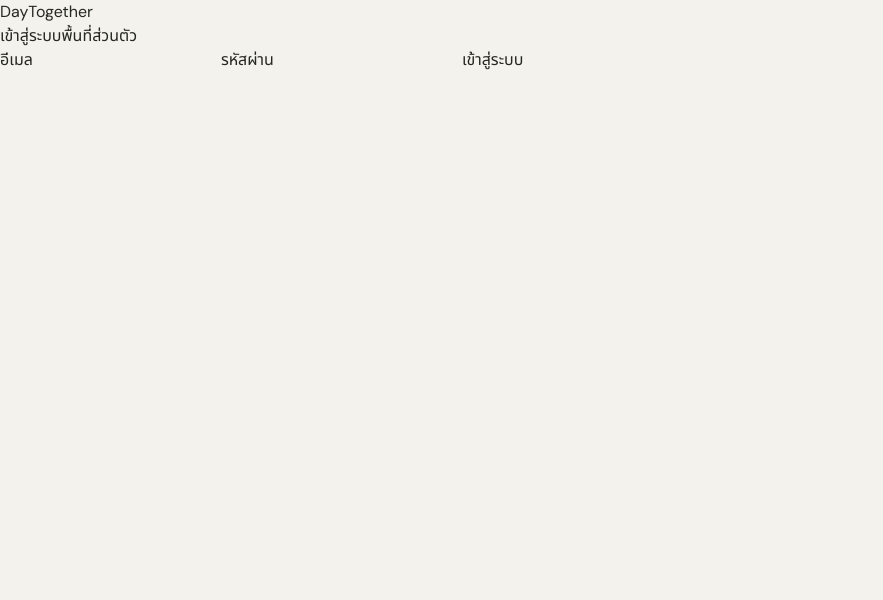
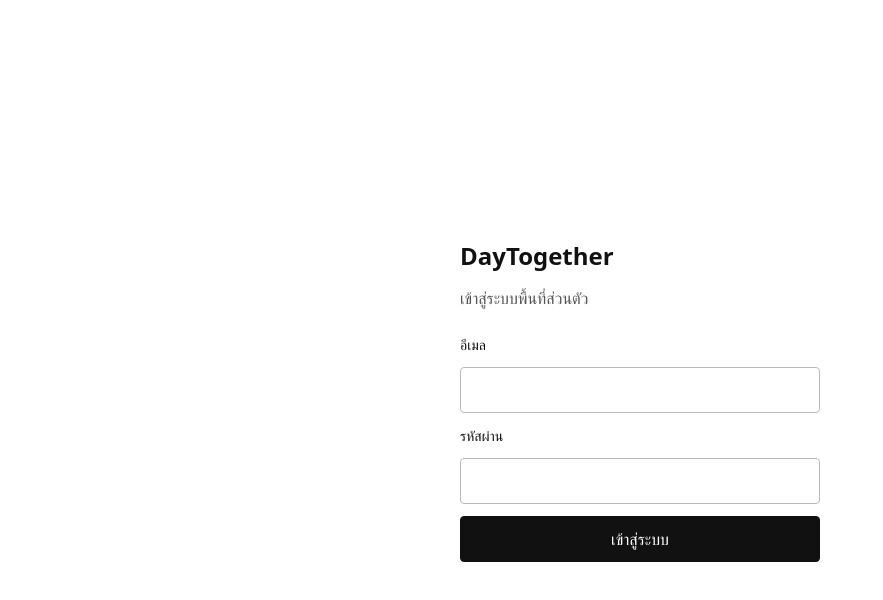
Before and after one commit to smmm1/money102, a React (Vite) app: page / in a window 1280 px wide. Shown: the top 600 px of the page, without its empty margins (0-883 px from the left). Built offline with nearby package versions, Linux system fonts and the light colour scheme; no server answers.

Commit message:
Reset app shell to Cloudflare authentication only

```diff
--- a/src/auth.css
+++ b/src/auth.css
@@ -1,32 +1,14 @@
-@import url('https://fonts.googleapis.com/css2?family=DM+Sans:wght@400;500;600;700&family=Noto+Sans+Thai:wght@400;500;600;700&display=swap');
-:root{--auth-ink:#20251f;--auth-moss:#425a49;--auth-sage:#a8b5a0;--auth-paper:#f7f6f0;--auth-white:#fffefa;--auth-line:#d9ddd3;--auth-muted:#747b70;--auth-rust:#a45e48}
-.cc-auth-screen{min-height:100svh;display:grid;place-items:center;padding:clamp(14px,3vw,42px);background:#e9ece5;color:var(--auth-ink);font-family:"DM Sans","Noto Sans Thai",sans-serif}
-.cc-auth-frame{position:relative;display:grid;grid-template-columns:minmax(0,1.12fr) minmax(390px,.88fr);width:min(1160px,100%);min-height:min(740px,calc(100svh - 56px));overflow:hidden;background:var(--auth-white);border:1px solid #d5dbd1;box-shadow:0 26px 80px #28382b16}
-.cc-auth-brand-panel{position:relative;isolation:isolate;display:flex;flex-direction:column;justify-content:space-between;min-width:0;overflow:hidden;padding:clamp(28px,4.4vw,62px);background:#dfe6dc;color:var(--auth-ink)}
-.cc-auth-brand-panel:before{position:absolute;z-index:-1;right:-10%;bottom:-23%;width:min(660px,95%);aspect-ratio:1;border:1px solid #9eae9b;border-radius:50%;box-shadow:0 0 0 42px #aab9a333,0 0 0 84px #aab9a322,0 0 0 126px #aab9a314;content:""}
-.cc-auth-brand-panel:after{position:absolute;z-index:-1;top:25%;right:12%;width:clamp(120px,19vw,250px);aspect-ratio:1;border-radius:50%;background:radial-gradient(circle at 35% 30%,#f8f7ef 0 3%,#b8c5b2 4% 42%,#849982 43% 44%,transparent 45%);opacity:.62;content:""}
-.cc-auth-brand{display:flex;align-items:center;gap:13px}.cc-auth-logo{display:grid;place-items:center;width:44px;height:44px;border-radius:14px 14px 14px 3px;background:var(--auth-moss);color:#f7f7ef}.cc-auth-logo svg,.cc-auth-mini-mark svg{width:27px;height:27px}
-.cc-auth-brand-name{font-size:17px;font-weight:700;letter-spacing:-.055em}.cc-auth-brand-name small{display:block;margin-top:3px;color:#6e7b6d;font-size:9px;font-weight:500;letter-spacing:.13em}
-.cc-auth-editorial{position:relative;z-index:1;max-width:560px;margin:auto 0;padding:70px 0 54px}.cc-overline{color:#687768;font-size:9px;font-weight:600;letter-spacing:.18em}
-.cc-auth-editorial h1{max-width:560px;margin:21px 0 20px;font:500 clamp(48px,6.4vw,86px)/.98 Georgia,"Times New Roman",serif;letter-spacing:-.065em}.cc-auth-editorial h1 em{color:#506b55;font-weight:400}.cc-auth-editorial p{max-width:350px;margin:0;color:#687366;font-size:13px;line-height:2}
-.cc-auth-index{display:flex;flex-wrap:wrap;gap:clamp(12px,2vw,26px);padding-top:19px;border-top:1px solid #bfcbb9;color:#718071;font-size:8px;letter-spacing:.12em}.cc-auth-index b{margin-right:5px;color:#48634e}.cc-auth-grid-art,.cc-auth-orbit{display:none}
-.cc-auth-form-side{display:flex;flex-direction:column;min-width:0;padding:clamp(25px,3.5vw,48px);background:var(--auth-white)}
-.cc-auth-form-top{display:flex;align-items:center;justify-content:space-between;gap:12px;padding-bottom:17px;border-bottom:1px solid var(--auth-line)}
-.cc-auth-lock{display:flex;align-items:center;gap:8px;color:#788176;font-size:8px;font-weight:600;letter-spacing:.1em}.cc-auth-lock i,.cc-auth-foot i{width:7px;height:7px;border-radius:50%;background:#718b70}
-.cc-auth-form-content{width:100%;max-width:390px;margin:auto}.cc-auth-mini-mark{display:grid;place-items:center;width:43px;height:43px;margin-bottom:30px;border:1px solid var(--auth-line);border-radius:50%;color:var(--auth-moss)}
-.cc-auth-form-content h2{margin:0 0 11px;font:500 clamp(30px,3.1vw,40px)/1.15 Georgia,"Times New Roman",serif;letter-spacing:-.045em}.cc-auth-intro{margin:0 0 32px;color:var(--auth-muted);font-size:12px;line-height:1.9}
-.cc-auth-form{display:grid;gap:19px}.cc-auth-form label{display:grid;gap:9px;color:#4f5a4f;font-size:11px;font-weight:600}
-.cc-auth-form input{width:100%;min-height:51px;padding:0 14px;border:1px solid #d4dbd1;border-radius:3px;background:#fbfcf8;color:var(--auth-ink);font:13px "DM Sans","Noto Sans Thai",sans-serif;transition:border-color .16s,background .16s,box-shadow .16s}
-.cc-auth-form input:hover{border-color:#aab9a8}.cc-auth-form input:focus{outline:0;border-color:#637d66;background:#fff;box-shadow:0 0 0 3px #809a7c24}.cc-auth-form input::placeholder{color:#a3aaa0}
-.cc-auth-submit{display:flex;align-items:center;justify-content:space-between;gap:12px;min-height:52px;margin-top:4px;padding:0 17px;border:1px solid var(--auth-moss);border-radius:3px;background:var(--auth-moss);color:#fff;font-size:12px;font-weight:600;transition:background .16s,transform .16s}
-.cc-auth-submit:hover{background:#344a3a;transform:translateY(-1px)}.cc-auth-submit:focus-visible{outline:3px solid #9eb59b;outline-offset:3px}.cc-auth-submit:disabled{opacity:.58;cursor:wait;transform:none}.cc-auth-submit>span:last-child{font-size:18px;color:#dce6d8}
-.cc-auth-private-note{margin:0;color:#858c81;font-size:10px;line-height:1.8}.cc-auth-forgot{justify-self:start;padding:0;border:0;background:none;color:#526b54;font-size:10px;text-decoration:underline;text-underline-offset:4px}
-.cc-auth-message{padding:12px 13px;border-left:3px solid var(--auth-rust);background:#f6eee9;color:#8b4f3d;font-size:11px;line-height:1.7;overflow-wrap:anywhere}.cc-auth-screen button{cursor:pointer}
-.cc-auth-foot{display:flex;justify-content:space-between;gap:12px;margin-top:auto;padding-top:17px;border-top:1px solid var(--auth-line);color:#899087;font-size:8px;letter-spacing:.1em}.cc-auth-foot span:first-child{display:flex;align-items:center;gap:7px}
-.cc-auth-screen-status .cc-auth-frame-status{min-height:540px}.cc-auth-status-side{justify-content:space-between}.cc-auth-status-content{width:100%;max-width:390px;margin:auto}.cc-auth-status-content h2{font:500 32px/1.2 Georgia,serif;letter-spacing:-.04em}.cc-auth-status-content p{color:var(--auth-muted);font-size:12px;line-height:1.9;overflow-wrap:anywhere}
-.cc-auth-status-icon{display:grid;place-items:center;width:46px;height:46px;margin-bottom:22px;border:1px solid var(--auth-line);border-radius:50%;color:var(--auth-moss)}.cc-auth-status-icon.is-error{color:var(--auth-rust)}
-.cc-auth-loader,.cc-auth-button-spinner{width:16px;height:16px;border:2px solid #d9e0d5;border-top-color:#526e56;border-radius:50%;animation:auth-spin .8s linear infinite}.cc-auth-progress{height:3px;margin:22px 0;background:#e8ece4;overflow:hidden}.cc-auth-progress span{display:block;width:42%;height:100%;background:#6b876b;animation:auth-progress 1.35s ease-in-out infinite alternate}
-@keyframes auth-spin{to{transform:rotate(360deg)}}@keyframes auth-progress{to{transform:translateX(140%)}}
-@media(max-width:820px){.cc-auth-screen{display:block;padding:14px}.cc-auth-frame{grid-template-columns:1fr;min-height:0;width:min(620px,100%);margin:0 auto}.cc-auth-brand-panel{min-height:310px;padding:26px}.cc-auth-brand-panel:before{right:-24%;bottom:-78%;width:440px}.cc-auth-brand-panel:after{top:23%;right:9%;width:145px}.cc-auth-editorial{padding:42px 0 35px}.cc-auth-editorial h1{max-width:430px;margin:14px 0;font-size:clamp(42px,9vw,58px)}.cc-auth-editorial p{max-width:310px;font-size:11px}.cc-auth-index{gap:13px;padding-top:14px;font-size:7px}.cc-auth-form-side{min-height:490px;padding:25px}.cc-auth-form-content{margin:38px auto 28px}.cc-auth-form-content h2{font-size:32px}.cc-auth-mini-mark{margin-bottom:22px}.cc-auth-foot{margin-top:16px}}
-@media(max-width:390px){.cc-auth-screen{padding:8px}.cc-auth-brand-panel{min-height:285px;padding:20px}.cc-auth-editorial{padding:32px 0 25px}.cc-auth-editorial h1{font-size:40px}.cc-auth-form-side{padding:20px;min-height:460px}.cc-auth-index{gap:9px}}
-@media(prefers-reduced-motion:reduce){.cc-auth-screen *,.cc-auth-screen *:before,.cc-auth-screen *:after{animation-duration:.01ms!important;transition-duration:.01ms!important}}
+.auth-page,.auth-state,.auth-empty{min-height:100vh;display:grid;place-items:center;padding:24px;background:#fff;color:#111;font:16px/1.5 system-ui,sans-serif}
+.auth-form{width:min(100%,360px);display:grid;gap:12px}
+.auth-form h1{margin:0;font-size:24px;font-weight:600}
+.auth-form p{margin:0 0 12px;color:#555}
+.auth-form label{font-size:14px}
+.auth-form input{width:100%;min-height:44px;padding:10px 12px;border:1px solid #bbb;border-radius:4px;background:#fff;color:#111;font:inherit}
+.auth-form button,.auth-state button,.auth-empty button{min-height:44px;padding:10px 14px;border:1px solid #111;border-radius:4px;background:#111;color:#fff;font:inherit;cursor:pointer}
+.auth-form button:disabled{opacity:.55;cursor:wait}
+.auth-error{color:#a12626!important;font-size:14px}
+.auth-state{align-content:center;gap:12px;text-align:center}
+.auth-empty{display:flex;align-items:flex-start;justify-content:flex-end;min-height:100vh;padding:18px;gap:12px}
+.auth-empty span{margin-right:auto;color:#555;font-size:13px}
+.auth-empty button{min-height:36px;padding:6px 12px;font-size:13px}
+@media(max-width:480px){.auth-form{width:100%}}
```
